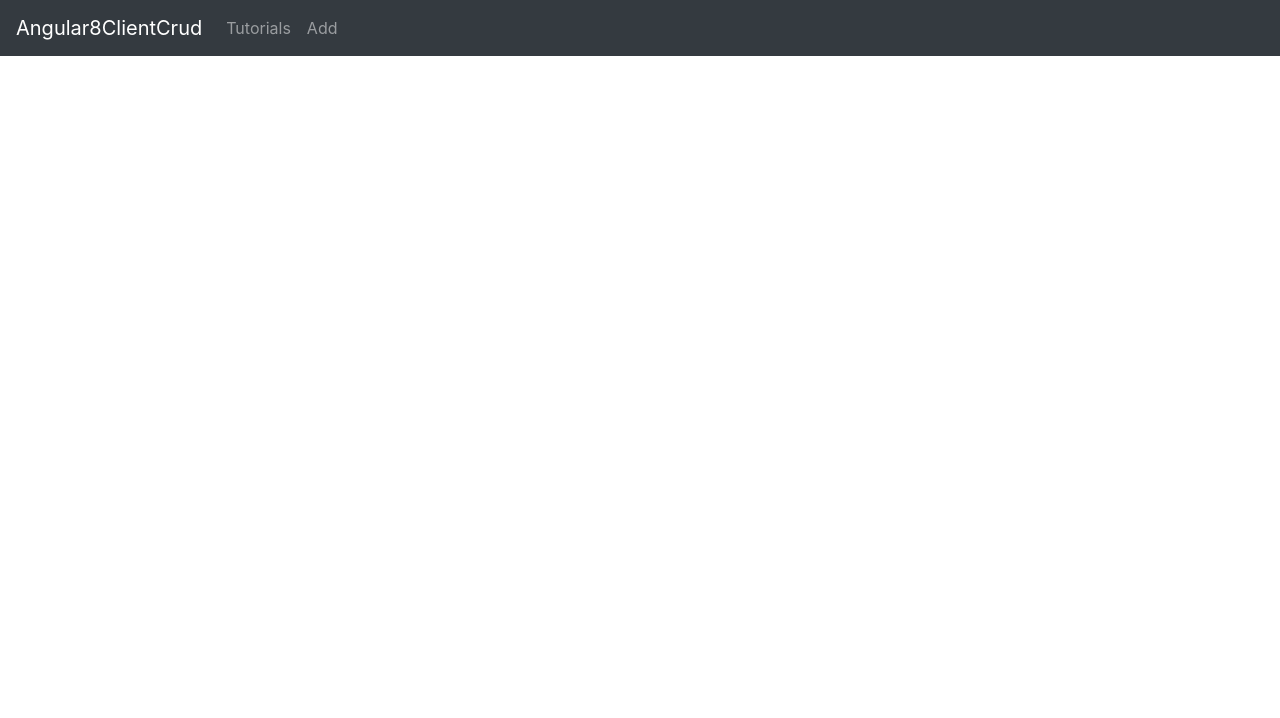
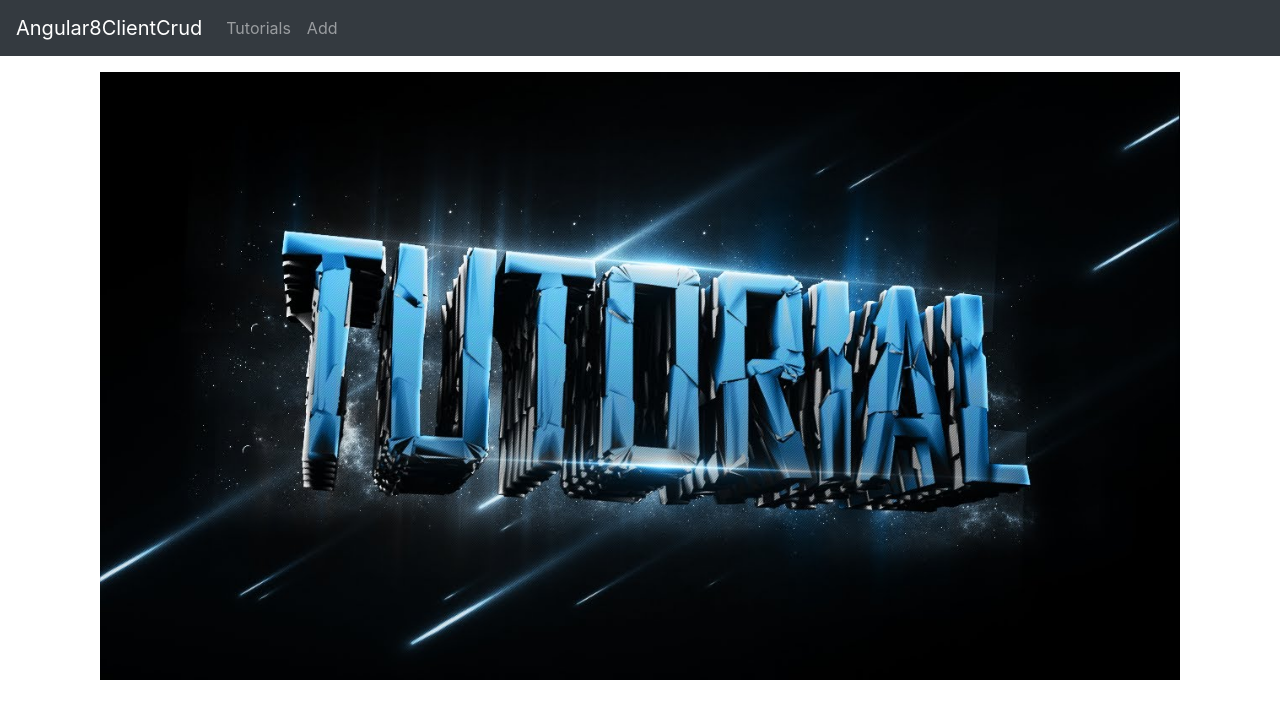
Before and after one commit to ayushi-coder/crud_application_angular, an Angular app: page /home in a window 1280 px wide. Before the commit this address led to /. Shown: the top 718 px of the page. Built offline with nearby package versions, Linux system fonts and the light colour scheme.

Commit message:
add home component

```diff
--- a/src/app/app-routing.module.ts
+++ b/src/app/app-routing.module.ts
@@ -3,9 +3,11 @@ import { Routes, RouterModule } from '@angular/router';
 import { TutorialsListComponent } from './components/tutorials-list/tutorials-list.component';
 import { TutorialDetailsComponent } from './components/tutorial-details/tutorial-details.component';
 import { AddTutorialComponent } from './components/add-tutorial/add-tutorial.component';
+import { HomeComponent } from './components/home/home.component';
 
 const routes: Routes = [
-  { path: '', redirectTo: 'tutorials', pathMatch: 'full' },
+  { path: '', redirectTo: '/home', pathMatch: 'full' },
+  {path:'home',component:HomeComponent},
   { path: 'tutorials', component: TutorialsListComponent },
   { path: 'tutorials/:id', component: TutorialDetailsComponent },
   { path: 'add', component: AddTutorialComponent }
--- a/src/app/app.module.ts
+++ b/src/app/app.module.ts
@@ -7,13 +7,15 @@ import { AppComponent } from './app.component';
 import { AddTutorialComponent } from './components/add-tutorial/add-tutorial.component';
 import { TutorialDetailsComponent } from './components/tutorial-details/tutorial-details.component';
 import { TutorialsListComponent } from './components/tutorials-list/tutorials-list.component';
+import { HomeComponent } from './components/home/home.component';
 
 @NgModule({
   declarations: [
     AppComponent,
     AddTutorialComponent,
     TutorialDetailsComponent,
-    TutorialsListComponent
+    TutorialsListComponent,
+    HomeComponent
   ],
   imports: [
     BrowserModule,
--- /dev/null
+++ b/src/app/components/home/home.component.html
@@ -0,0 +1,5 @@
+<div class="container">
+    <div class="image">
+        <img src="../../../assets/maxresdefault.jpg" class="img-fluid ${3|rounded-top,rounded-right,rounded-bottom,rounded-left,rounded-circle,|}" alt="">
+    </div>
+</div>
--- /dev/null
+++ b/src/app/components/home/home.component.ts
@@ -0,0 +1,15 @@
+import { Component, OnInit } from '@angular/core';
+
+@Component({
+  selector: 'app-home',
+  templateUrl: './home.component.html',
+  styleUrls: ['./home.component.css']
+})
+export class HomeComponent implements OnInit {
+
+  constructor() { }
+
+  ngOnInit() {
+  }
+
+}
--- a/src/app/components/tutorials-list/tutorials-list.component.ts
+++ b/src/app/components/tutorials-list/tutorials-list.component.ts
@@ -40,6 +40,7 @@ export class TutorialsListComponent implements OnInit {
   setActiveTutorial(tutorials, index) {
     this.currentTutorial = tutorials;
     this.currentIndex = index;
+
   }
 
   removeAllTutorials() {
```
Also changed, not shown: src/app/components/home/home.component.css (added), src/assets/maxresdefault.jpg (added), 1 other file (tests, documents, lock files or other folders).
